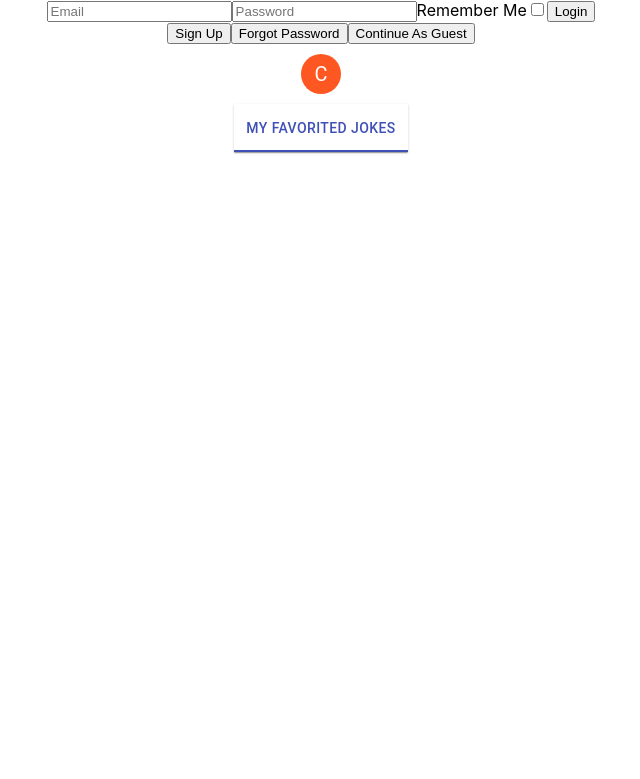
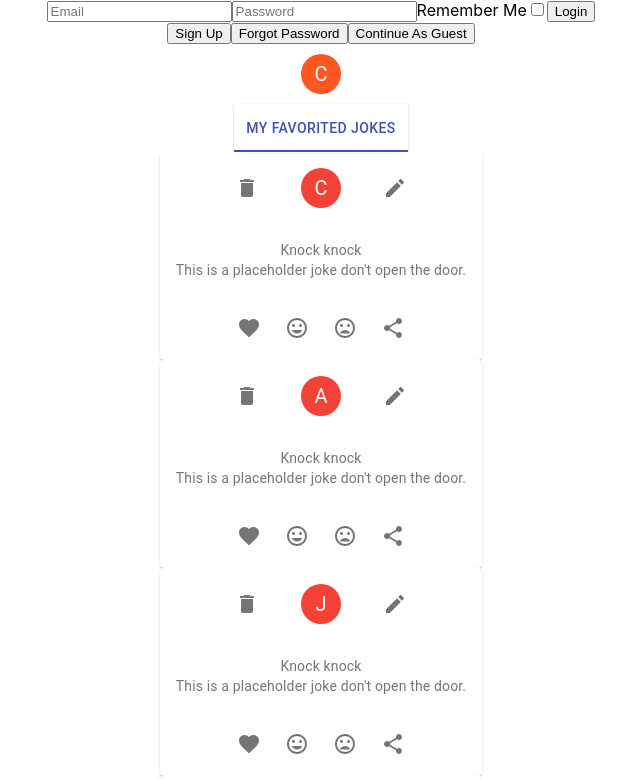
Before and after one commit to pt7-dad-jokes/frontend, a React (Create React App) app: page / in a window 1280 px wide. Shown: the top 779 px of the page, without its empty margins (319-959 px from the left). Built offline with nearby package versions, Linux system fonts and the light colour scheme; no server answers.

Commit message:
Made a dummy favorite joke data, created the delete and edit button for joke cards and styled

```diff
--- a/src/components/JokesCard.js
+++ b/src/components/JokesCard.js
@@ -10,9 +10,10 @@ import Typography from "@material-ui/core/Typography";
 import { red } from "@material-ui/core/colors";
 import FavoriteIcon from "@material-ui/icons/Favorite";
 import ShareIcon from "@material-ui/icons/Share";
-import { textAlign } from "@material-ui/system";
 import MoodIcon from "@material-ui/icons/Mood";
 import MoodBadIcon from "@material-ui/icons/MoodBad";
+import CreateIcon from "@material-ui/icons/Create";
+import DeleteIcon from "@material-ui/icons/Delete";
 
 const useStyles = makeStyles(theme => ({
   card: {
@@ -20,6 +21,15 @@ const useStyles = makeStyles(theme => ({
     flexDirection: "column",
     display: "flex",
     alignItems: "center"
+  },
+  cardHeader: {
+    padding: "16px 0px",
+    width: "40px"
+  },
+  cardTop: {
+    display: "flex",
+    justifyContent: "space-evenly",
+    width: "80%"
   },
   media: {
     height: 0,
@@ -40,18 +50,29 @@ const useStyles = makeStyles(theme => ({
   }
 }));
 
-function JokesCard({ username, jokeSetup, jokePunchline }) {
+function JokesCard({ onProfilePage, username, jokeSetup, jokePunchline }) {
   const classes = useStyles();
+  console.log(username);
   return (
     <div>
       <Card className={classes.card}>
+        <div className={classes.cardTop}>
+          <IconButton aria-label="share">
+            <DeleteIcon />
+          </IconButton>
           <CardHeader
+            className={classes.cardHeader}
             avatar={
               <Avatar aria-label="recipe" className={classes.avatar}>
                 {username[0]}
               </Avatar>
             }
           />
+          <IconButton aria-label="share">
+            <CreateIcon />
+          </IconButton>
+        </div>
+
         <CardContent>
           <Typography variant="body2" color="textSecondary" component="p">
             {jokeSetup}
--- a/src/components/ProfilePage.js
+++ b/src/components/ProfilePage.js
@@ -5,7 +5,7 @@ import { deepOrange, deepPurple } from "@material-ui/core/colors";
 import Paper from "@material-ui/core/Paper";
 import Tabs from "@material-ui/core/Tabs";
 import Tab from "@material-ui/core/Tab";
-import axios from "axios";
+import JokesCard from "./JokesCard";
 
 const useStyles = makeStyles({
   avatar: {
@@ -33,24 +33,49 @@ const useStyles = makeStyles({
 });
 
 function ProfilePage({ username, jokesCreated }) {
-  const [showCreatedJokes, setShowCreatedJokes] = useState(false);
   const [value, setValue] = React.useState(0);
   const classes = useStyles();
 
   function handleChange(event, newValue) {
+    console.log("Changing");
     setValue(newValue);
   }
 
-  axios
-    .get("https://pt7-dad-jokes.herokuapp.com/api/favorites")
-    .then(function(response) {
-      // handle success
-      console.log(response);
-    })
-    .catch(function(error) {
-      // handle error
-      console.log(error);
+  function showFavoriteJokes() {
+    return favoriteJokePlaceholder.map(jokeData => {
+      return (
+        <JokesCard
+          username={jokeData.username}
+          jokeSetup={jokeData.setup}
+          jokePunchline={jokeData.punchline}
+        />
+      );
     });
+  }
+
+  //This is placeholder joke data to get functionality working
+  let favoriteJokePlaceholder = [
+    {
+      username: "Cody",
+      setup: "Knock knock",
+      punchline: "This is a placeholder joke don't open the door."
+    },
+    {
+      username: "AJ",
+      setup: "Knock knock",
+      punchline: "This is a placeholder joke don't open the door."
+    },
+    {
+      username: "Josh",
+      setup: "Knock knock",
+      punchline: "This is a placeholder joke don't open the door."
+    },
+    {
+      username: "Andre",
+      setup: "Knock knock",
+      punchline: "This is a placeholder joke don't open the door."
+    }
+  ];
 
   return (
     <div className={classes.container}>
@@ -68,6 +93,7 @@ function ProfilePage({ username, jokesCreated }) {
             <Tab label="My Favorited Jokes" />
           </Tabs>
         </Paper>
+        <div>{showFavoriteJokes()}</div>
       </div>
     </div>
   );
```
Lines whose indentation alone changed are shown as unchanged.
